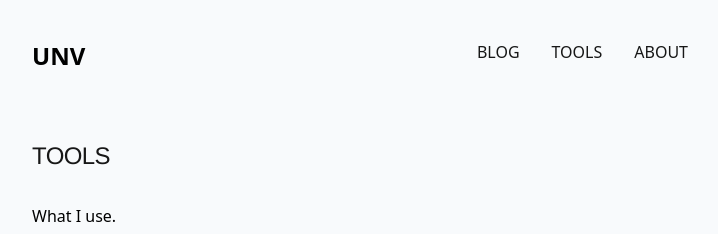
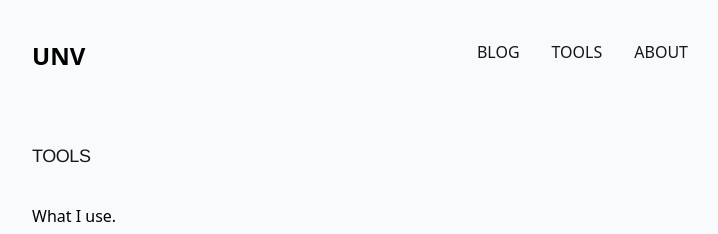
Before and after one commit to unvalley/me, a Next.js app: page /tools in a window 1280 px wide. Shown: the top 234 px of the page, without its empty margins (272-990 px from the left). Built offline with nearby package versions, Linux system fonts and the light colour scheme.

Commit message:
chore: page title size

```diff
--- a/components/PageTitle.tsx
+++ b/components/PageTitle.tsx
@@ -13,7 +13,7 @@ export const PageTitle = ({ children, className }: Props) => {
         tracking-tight
         text-gray-900
         dark:text-gray-100
-        sm:text-2xl
+        sm:text-lg
         sm:leading-10
         md:leading-14
         font-helvetica
```
